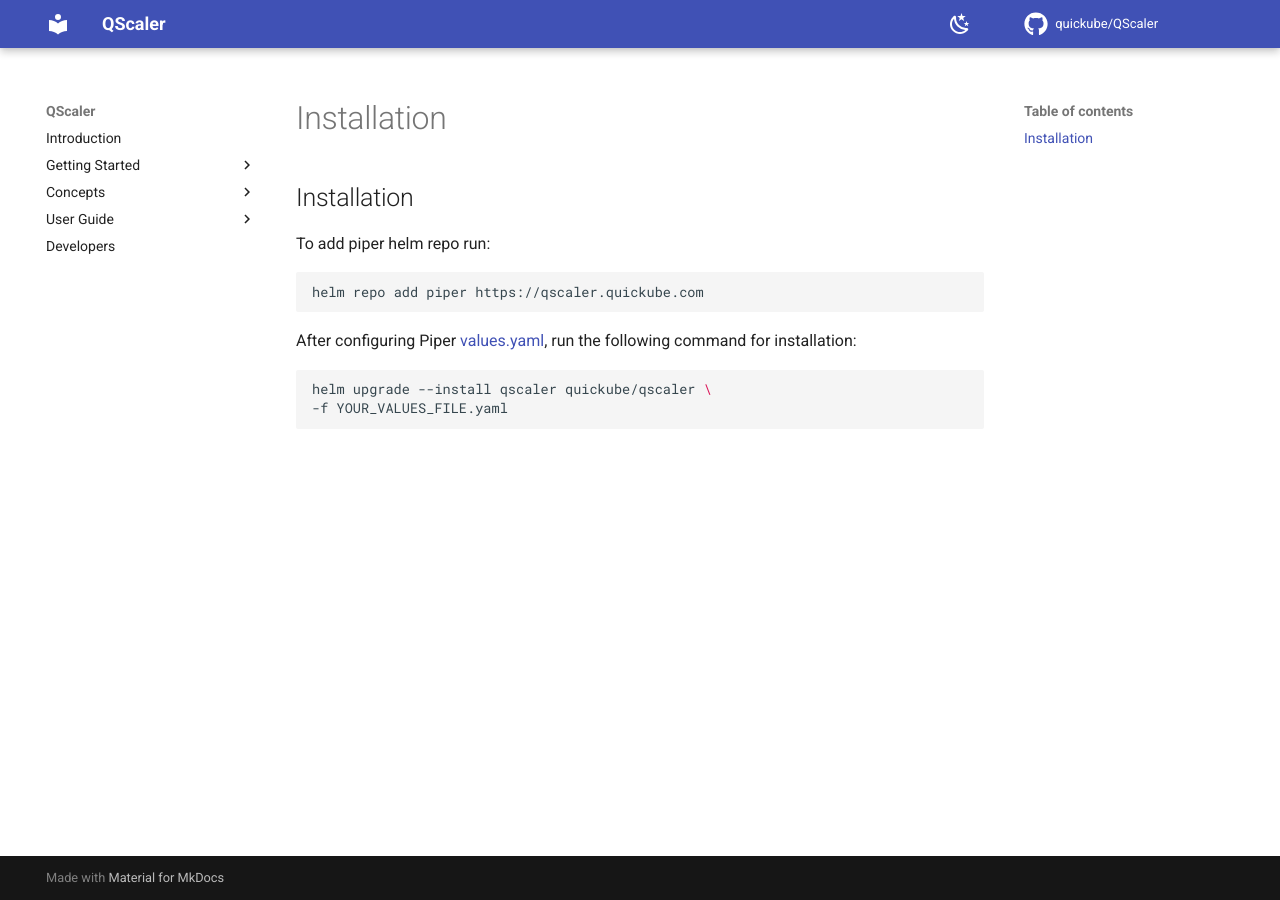
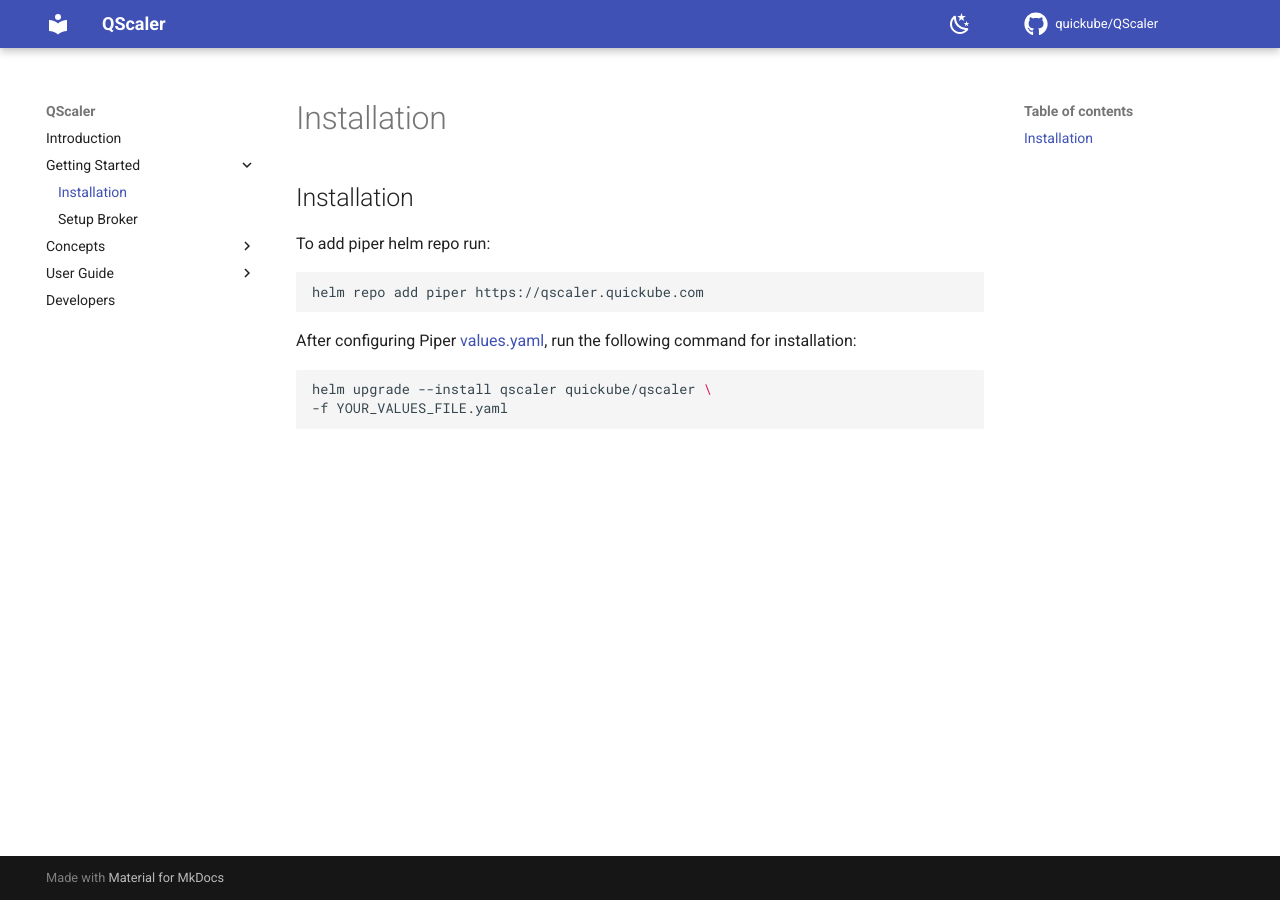
Before and after one commit to quickube/QScaler, an MkDocs documentation site: the page built from docs/getting_started/installation.md, in a window 1280 px wide. Built offline with MkDocs 1.6.1 and Material for MkDocs 9.7.7, drawn with Linux system fonts in a browser that asks for light colours; comment, search, counter and statistics services are not loaded.

Commit message:
docs: edit docs again (#37)

```diff
--- a/mkdocs.yml
+++ b/mkdocs.yml
@@ -30,7 +30,7 @@
 nav:
   - Introduction: index.md
   - Getting Started:
-    - Installation: getting_started/index.md
+    - Installation: getting_started/installation.md
     - Setup Broker: getting_started/setup.md
   - Concepts:
       - Qworker: concepts/qworker.md
```
